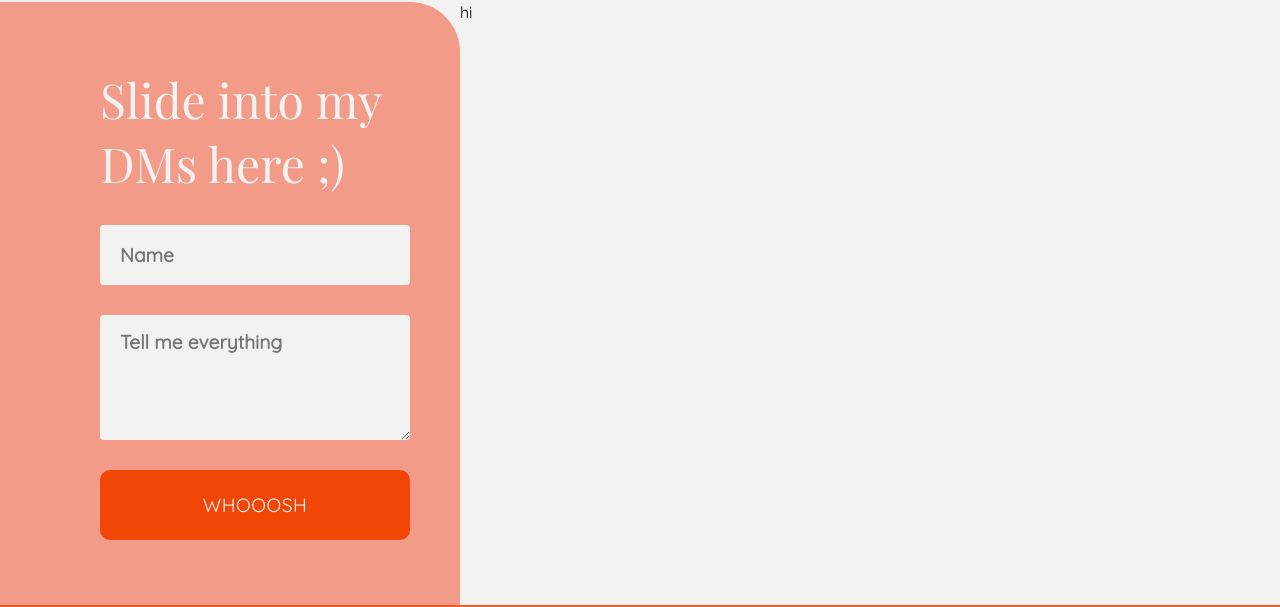
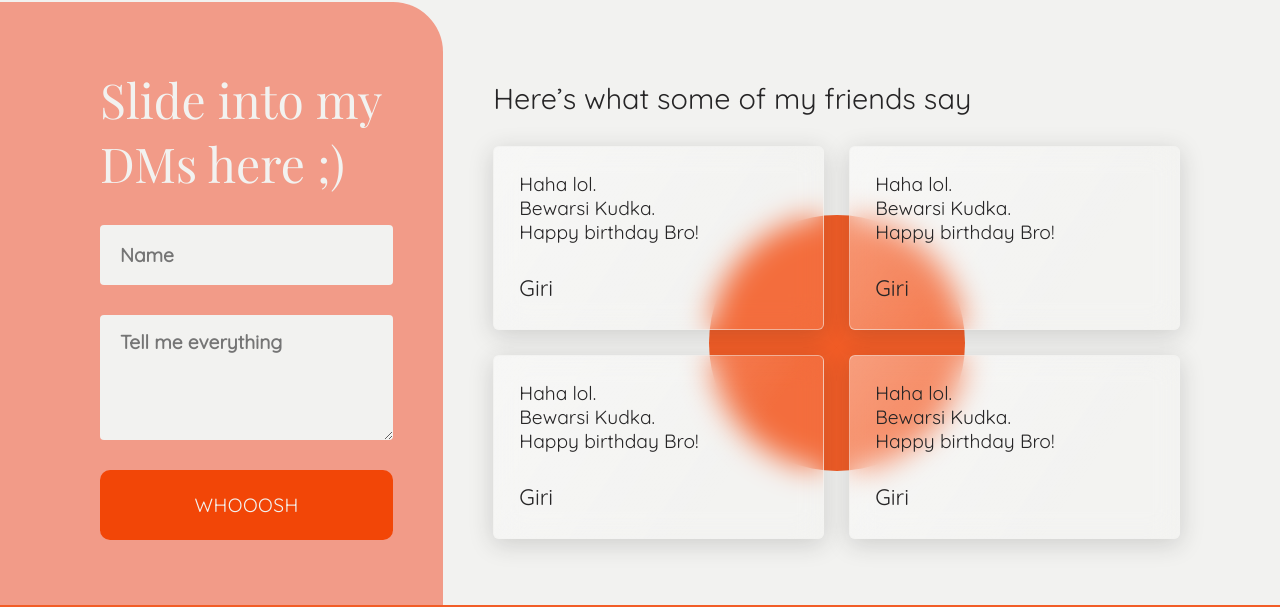
Before and after one commit to AbhishekNairOfficial/chonk-website, a React (Create React App) app: page / in a window 1280 px wide. Shown: the part 1502-2109 px from the top of the page. Built offline with nearby package versions, Linux system fonts and the light colour scheme; no server answers.

Commit message:
Testimonial done

```diff
--- /dev/null
+++ b/src/Molecules/Testimonial/index.js
@@ -0,0 +1,45 @@
+import styled from 'styled-components'
+
+const Container = styled.article`
+	padding: 25px;
+	padding-right: 8vw;
+	border-radius: 6px;
+	white-space: pre-wrap;
+	-webkit-backdrop-filter: blur(15px);
+	backdrop-filter: blur(15px);
+	box-shadow: 0 5px 24px 0 #2625262e;
+	border: solid 1px rgba(242, 242, 240, 0.5);
+	background-image: linear-gradient(
+		124deg,
+		rgba(255, 255, 255, 0.4),
+		rgba(255, 255, 255, 0.1) 70%
+	);
+`
+
+const NameText = styled.div`
+	margin-top: 30px;
+	font-size: 1.4em;
+	line-height: 1.33;
+	text-align: left;
+	color: ${(p) => p.theme.palette.black};
+`
+
+const BodyText = styled.div`
+	font-size: 1.2em;
+	line-height: 1.25;
+	letter-spacing: normal;
+	text-align: left;
+	color: ${(p) => p.theme.palette.black};
+`
+
+const Testmonial = ({ data }) => {
+	const { name, body } = data
+	return (
+		<Container>
+			<BodyText>{body}</BodyText>
+			<NameText>{name}</NameText>
+		</Container>
+	)
+}
+
+export default Testmonial
--- a/src/Organisms/FriendsSection/index.js
+++ b/src/Organisms/FriendsSection/index.js
@@ -1,9 +1,51 @@
 import styled from 'styled-components'
+import { friendsTitle, testimonials } from '../../content/index.json'
+import Testmonial from '../../Molecules/Testimonial'
 
 const Container = styled.div`
 	flex: 2;
+	padding: 50px 0 0 50px;
+`
+const Title = styled.p`
+	font-size: 1.8em;
+	line-height: 1.25;
+	letter-spacing: normal;
+	text-align: left;
+	margin-bottom: 30px;
+	color: ${(p) => p.theme.palette.black};
 `
 
-const FriendsSection = () => <Container>hi</Container>
+const TestimonialContainer = styled.div`
+	position: relative;
+	display: grid;
+	grid-gap: 25px;
+	grid-template-columns: auto auto;
+	grid-template-rows: auto auto;
+`
+
+const Circle = styled.div`
+	position: absolute;
+	left: 50%;
+	top: 50%;
+	margin-left: -10vw;
+	margin-top: -10vw;
+	z-index: -1;
+	height: 20vw;
+	width: 20vw;
+	border-radius: 20vw;
+	background-color: ${(p) => p.theme.palette.primary};
+`
+
+const FriendsSection = () => (
+	<Container>
+		<Title>{friendsTitle}</Title>
+		<TestimonialContainer>
+			<Circle />
+			{testimonials.map((item, index) => (
+				<Testmonial data={item} key={index} />
+			))}
+		</TestimonialContainer>
+	</Container>
+)
 
 export default FriendsSection
--- a/src/content/index.json
+++ b/src/content/index.json
@@ -9,5 +9,23 @@
 	"instagramUrl": "https://www.instagram.com/ofwheelsandwords/?__a=1",
 	"dmTitle": "Slide into my DMs here ;)",
 	"friendsTitle": "Here’s what some of my friends say",
+	"testimonials": [
+		{
+			"name": "Giri",
+			"body": "Haha lol.\nBewarsi Kudka.\nHappy birthday Bro!"
+		},
+		{
+			"name": "Giri",
+			"body": "Haha lol.\nBewarsi Kudka.\nHappy birthday Bro!"
+		},
+		{
+			"name": "Giri",
+			"body": "Haha lol.\nBewarsi Kudka.\nHappy birthday Bro!"
+		},
+		{
+			"name": "Giri",
+			"body": "Haha lol.\nBewarsi Kudka.\nHappy birthday Bro!"
+		}
+	],
 	"footerText": "Made with ❤️  by Tallboi"
 }
```
Also changed, not shown: 1 other file (tests, documents, lock files or other folders).
